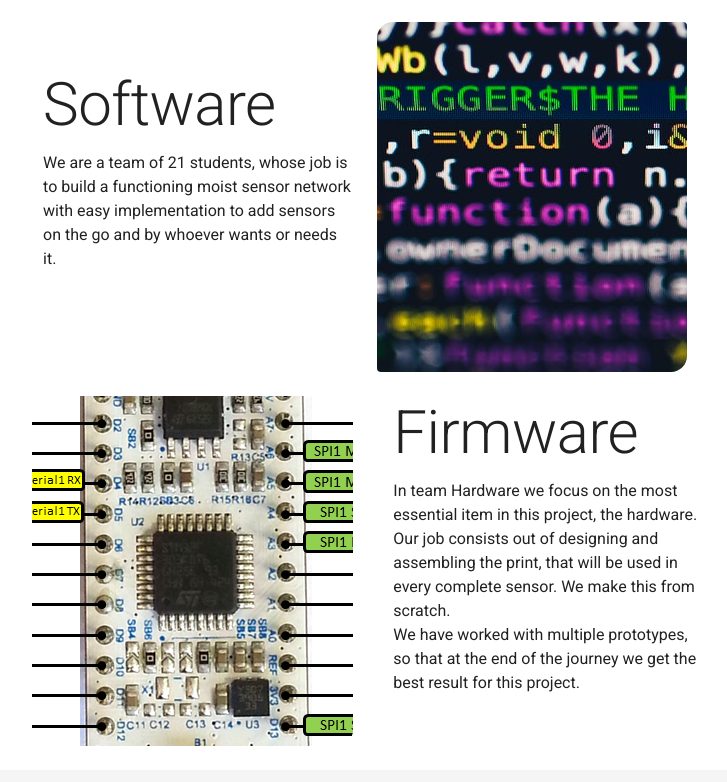
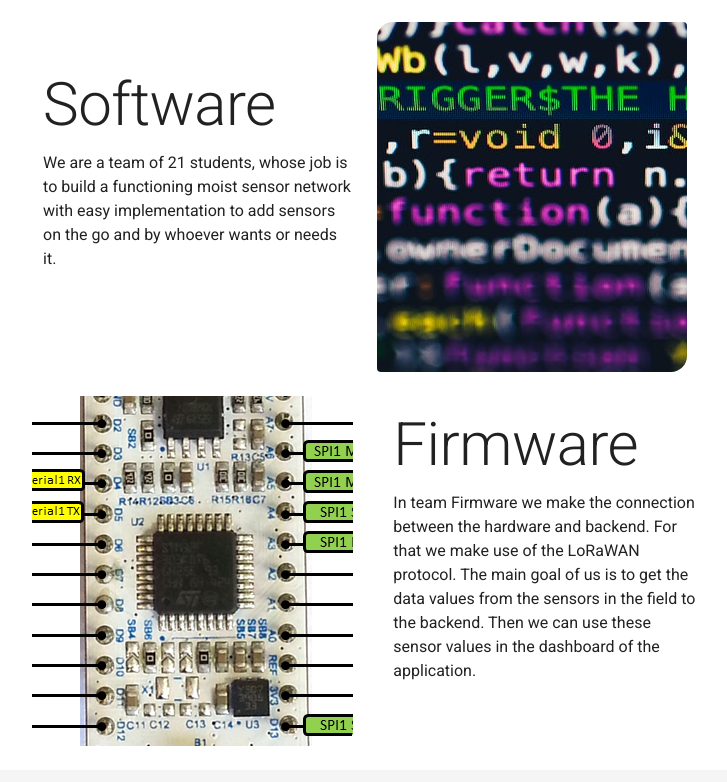
Before and after one commit to vives-projectwerk-2021/VueFrontendWebApp, a Vue app: page /about in a window 1280 px wide. Shown: the part 1274-2056 px from the top of the page, without its empty margins (275-1002 px from the left). Built offline with nearby package versions, Linux system fonts and the light colour scheme; a web font is replaced by a local one; what vue-ellipse-progress would draw is missing.

Commit message:
added the text for firmeware on the about page

```diff
--- a/src/components/AboutPage.vue
+++ b/src/components/AboutPage.vue
@@ -6,17 +6,19 @@
           <div class="text-center">
             <p class="text-h1">About us</p>
             <p>
-                We are a team of 21 students, all in our last year, studying ICT at Vives in Bruges.
-                We are going to use our expertise and what we've learned over the years in this all-round group project.
+              We are a team of 21 students, all in our last year, studying ICT
+              at Vives in Bruges. We are going to use our expertise and what
+              we've learned over the years in this all-round group project.
             </p>
             <p class="text-h2">About the project</p>
             <p>
-                Our goal is to build a
-                functioning moist sensor network with easy implementation to add
-                sensors on the go and by whoever wants or needs it.
+              Our goal is to build a functioning moist sensor network with easy
+              implementation to add sensors on the go and by whoever wants or
+              needs it.
             </p>
             <p>
-                We got split into 4 groups, being: DevOps,Hardware,Software and Firmware.
+              We got split into 4 groups, being: DevOps,Hardware,Software and
+              Firmware.
             </p>
           </div>
         </v-col>
@@ -25,10 +27,13 @@
         <v-col>
           <div>
             <p id="DevOps" class="text-h2">DevOps</p>
-              <p>DevOps is about removing the barriers between traditionally siloed teams, development and operations.
-                <br>
-                Under a DevOps model, development and operations teams work together across the entire software application life cycle,
-                from development and test through deployment to operations.</p>
+            <p>
+              DevOps is about removing the barriers between traditionally siloed
+              teams, development and operations.
+              Under a DevOps model, development and operations teams work
+              together across the entire software application life cycle, from
+              development and test through deployment to operations.
+            </p>
           </div>
         </v-col>
         <v-col>
@@ -38,7 +43,8 @@
                 id="parallax1"
                 src="../assets/DevOps.png"
                 height="350"
-                ></v-parallax> <!-- All picture are under the creative common license -->
+              ></v-parallax>
+              <!-- All picture are under the creative common license -->
             </v-card>
           </div>
         </v-col>
@@ -59,12 +65,13 @@
         <v-col>
           <div>
             <p id="hardware" class="text-h2">Hardware</p>
-              <p id ="hardwareText">
-                In team Hardware we focus on the most essential item in this project, the hardware.
-                <br>
-                Our job consists out of designing and assembling the print, that will be used in every complete sensor. We make this from scratch.
-                <br>
-                We have worked with multiple prototypes, so that at the end of the journey we get the best result for this project.
+            <p id="hardwareText">
+              In team Hardware we focus on the most essential item in this
+              project, the hardware.
+              Our job consists out of designing and assembling the print, that
+              will be used in every complete sensor. We make this from scratch.
+              We have worked with multiple prototypes, so that at the end of the
+              journey we get the best result for this project.
             </p>
           </div>
         </v-col>
@@ -75,9 +82,9 @@
           <div>
             <p id="DevOps" class="text-h2">Software</p>
             <p>
-                We are a team of 21 students, whose job is to build a
-                functioning moist sensor network with easy implementation to add
-                sensors on the go and by whoever wants or needs it.
+              We are a team of 21 students, whose job is to build a functioning
+              moist sensor network with easy implementation to add sensors on
+              the go and by whoever wants or needs it.
             </p>
           </div>
         </v-col>
@@ -109,18 +116,19 @@
         <v-col>
           <div>
             <p id="hardware" class="text-h2">Firmware</p>
-              <p id ="hardwareText">
-                In team Hardware we focus on the most essential item in this project, the hardware.
-                <br>
-                Our job consists out of designing and assembling the print, that will be used in every complete sensor. We make this from scratch.
-                <br>
-                We have worked with multiple prototypes, so that at the end of the journey we get the best result for this project.
+            <p id="hardwareText">
+              In team Firmware we make the connection between the hardware and
+              backend.
+              For that we make use of the LoRaWAN protocol.
+              The main goal of us is to get the data values from the sensors in
+              the field to the backend.
+              Then we can use these sensor values in the dashboard of the
+              application.
             </p>
           </div>
         </v-col>
       </v-row>
     </v-container>
-    <!-- </v-card> -->
   </div>
 </template>
 
```
Also changed, not shown: src/assets/firmeware.jpg (deleted). Lines whose indentation alone changed are shown as unchanged.
